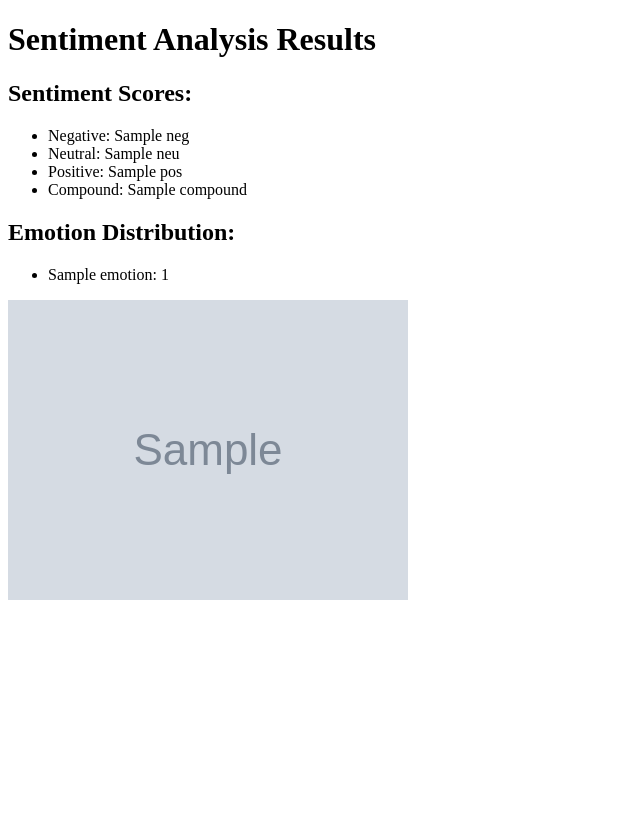
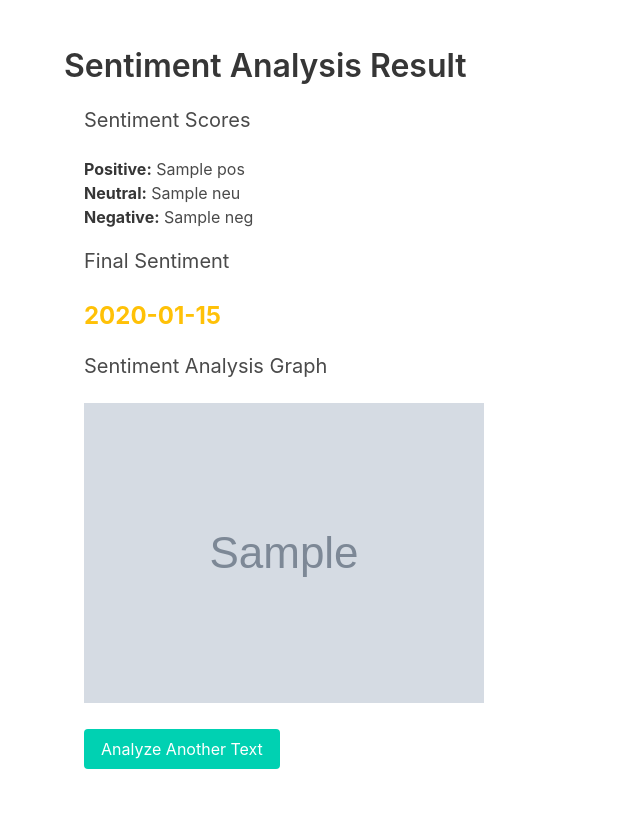
Before and after one commit to aishwarya2005thakur/Sentiment_analyser, a Django app: template DS/sentiment_analysis/templates/result.html in a window 1280 px wide. Shown: the whole page, without its empty margins (0-640 px from the left). Before the commit the page ends 600 px from the top, so only its background shows below. Run offline with Django 5.2, Linux system fonts and the light colour scheme; the template is opened without the code that fills it: most values are stand-ins (such as "Sample title", 1, 10 or a date in 2020); grey boxes marked "Sample" are stand-in pictures; parts of the project's set-up code (start-up, migrations or seed data) failed here and were passed over.

Commit message:
Update result.html

```diff
--- a/DS/sentiment_analysis/templates/result.html
+++ b/DS/sentiment_analysis/templates/result.html
@@ -1,23 +1,64 @@
 <!DOCTYPE html>
-<html>
+<html lang="en">
 <head>
-    <title>Sentiment Analysis Results</title>
+    <meta charset="UTF-8">
+    <meta name="viewport" content="width=device-width, initial-scale=1.0">
+    <title>Sentiment Analysis Result</title>
+    <link rel="stylesheet" href="https://cdnjs.cloudflare.com/ajax/libs/bulma/0.9.3/css/bulma.min.css">
+    <style>
+        .content-box {
+            margin: 20px;
+        }
+        .final-sentiment {
+            font-size: 24px;
+            font-weight: bold;
+            margin-top: 20px;
+        }
+        .positive {
+            color: #4CAF50; /* Green color for positive */
+        }
+        .negative {
+            color: #F44336; /* Red color for negative */
+        }
+        .neutral {
+            color: #FFC107; /* Yellow color for neutral */
+        }
+        img {
+            max-width: 100%;
+            height: auto;
+        }
+    </style>
 </head>
 <body>
-    <h1>Sentiment Analysis Results</h1>
-    <h2>Sentiment Scores:</h2>
-    <ul>
-        <li>Negative: {{ sentiment_scores.neg }}</li>
-        <li>Neutral: {{ sentiment_scores.neu }}</li>
-        <li>Positive: {{ sentiment_scores.pos }}</li>
-        <li>Compound: {{ sentiment_scores.compound }}</li>
-    </ul>
-    <h2>Emotion Distribution:</h2>
-    <ul>
-        {% for emotion, count in emotion_counts.items %}
-            <li>{{ emotion }}: {{ count }}</li>
-        {% endfor %}
-    </ul>
-    <img src="{{ chart_image }}" alt="Emotion Distribution Chart">
+    <section class="section">
+        <div class="container">
+            <h1 class="title">Sentiment Analysis Result</h1>
+
+            <div class="content-box">
+                <h2 class="subtitle">Sentiment Scores</h2>
+                <ul>
+                    <li><strong>Positive:</strong> {{ sentiment_scores.pos }}</li>
+                    <li><strong>Neutral:</strong> {{ sentiment_scores.neu }}</li>
+                    <li><strong>Negative:</strong> {{ sentiment_scores.neg }}</li>
+                </ul>
+            </div>
+
+            <div class="content-box">
+                <h2 class="subtitle">Final Sentiment</h2>
+                <p class="final-sentiment {% if overall_sentiment == 'Positive Sentiment' %}positive{% elif overall_sentiment == 'Negative Sentiment' %}negative{% else %}neutral{% endif %}">
+                    {{ overall_sentiment }}
+                </p>
+            </div>
+
+            <div class="content-box">
+                <h2 class="subtitle">Sentiment Analysis Graph</h2>
+                <img src="{{ graph_image }}" alt="Sentiment Analysis Graph">
+            </div>
+
+            <div class="content-box">
+                <a href="{% url 'analyze' %}" class="button is-primary">Analyze Another Text</a>
+            </div>
+        </div>
+    </section>
 </body>
 </html>
```
